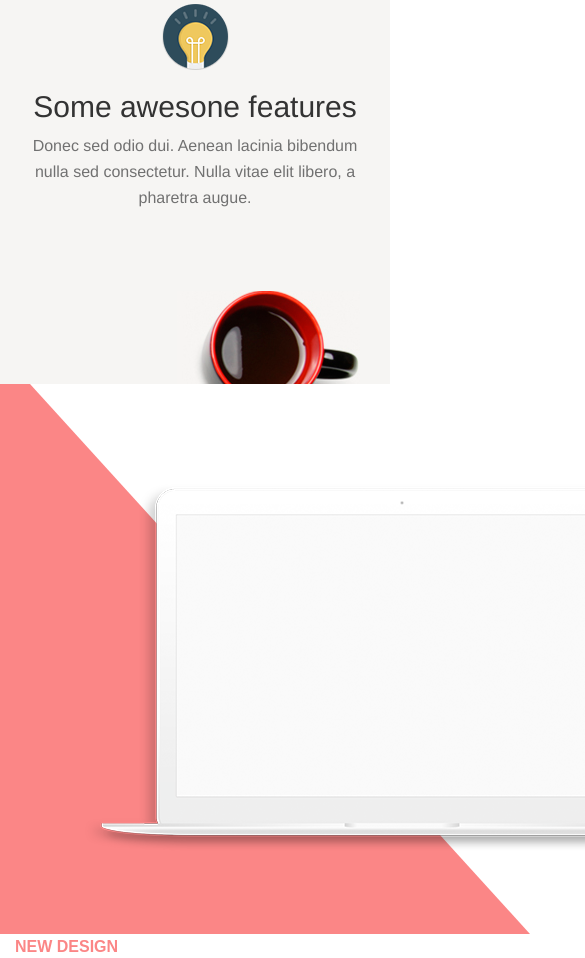
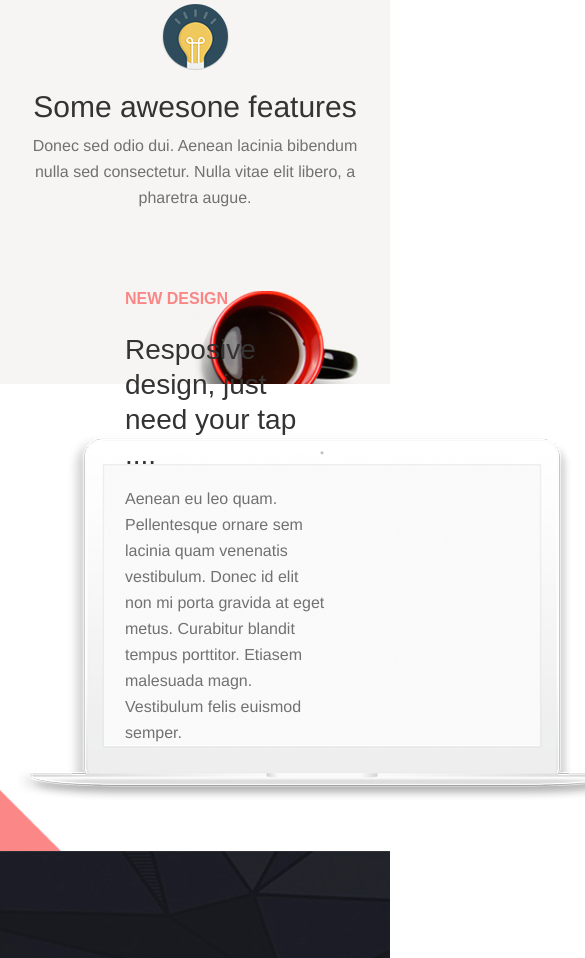
Before and after one commit to serguchok/Corporate_landing_page, a plain HTML site: page index.html in a window 390 px wide. Shown: the part 2998-3956 px from the top of the page, 585 px wide, since content can reach past the window. Drawn offline with Linux system fonts and the light colour scheme.

Commit message:
изменил медиа на блоке с ноутбуком, решил вопрос с розовым треугольником

```diff
--- a/css/main.css
+++ b/css/main.css
@@ -132,32 +132,15 @@ h2 {
     margin-top: 80px;
 }
 .laptop {
-    /*position: relative;*/
-
-    width: 600px;
-    height: 550px;
-    background: #ffffff;
-    border-bottom: 550px solid #fb8686;
-    border-right: 500px solid transparent;
+    background: #fff url("../images/bg-left2.png") right bottom no-repeat;
 }
 .laptop img {
-    margin-top: 100px;
     margin-left: 70px;
-}
-
-/*.laptop::before {
-    content: "";
-    position: absolute;
-    top: 85px;
-    left: 40px;
-    width: 630px;
-    height: 367px;
-    background: url("../images/macbook.png");
-    background-position: 0 0px;*/
-
+    margin: 80px 0;
 }
 .apple {
-    margin-top: 30px;
+    margin-top: 135px;
+    width: 25%;
 }
 .team-overlay {
     background: #22232a url("../images/Group.jpg") center top no-repeat;
@@ -165,8 +148,7 @@ h2 {
 h4 {
     font-size: 22px;
     line-height: 50px;
-    font-family: "Raleway",
-    sans-serif;
+    font-family: "Raleway", sans-serif;
     color: #ffffff;
 }
 .section-team {
--- a/css/media.css
+++ b/css/media.css
@@ -8,6 +8,13 @@
     .other .info {
         width: 80%;
     }
+    .apple {
+        width: 40%;
+    }
+    .laptop img {
+        width: 510px;
+        height: 267px;
+    }
 }
 
 
@@ -15,10 +22,23 @@
 
 @media only screen and (max-width: 991px) {
     .apple {
-        /*width: 80%;*/
+        margin-top: 30px;
+    }
+    .apple h2 {
+        font-size: 2em;
+        line-height: 35px;
+        margin-bottom: 10px;
     }
     .apple .info {
         /*width: 70%;*/
+    }
+    .laptop img {
+        width: 350px;
+        height: 187px;
+        margin: 50px 0;
+    }
+    .info-browser {
+        width: 80%;
     }
     .form-control {
         margin-top: 30px;
@@ -38,14 +58,22 @@
 }
 
 @media only screen and (max-width: 767px) {
+    .note {
+        position: relative;
+    }
     .apple {
-        width: 80%;
+        position: absolute;
+        bottom: 95px;
+        left: 110px;
+        width: 60%;
     }
-    .apple .info {
-        width: 70%;
+    .apple h2 {
+        font-size: 2em;
+        margin-bottom: 0.5em;
     }
-    .laptop {
-        width: 100%;
+    .laptop img {
+        width: 610px;
+        height: 367px;
     }
     .browser img {
         width: 100%;
--- a/index.html
+++ b/index.html
@@ -109,10 +109,10 @@
 
         <!-- browser -->
 
-        <div class="container-fluid">
+        <div class="container-fluid note">
             <div class="row">
                 <div class="col-sm-6 laptop">
-                    <img src="images/macbook.png">
+                    <img src="images/macbook.png" width="630" height="367">
                 </div>
                 <div class="col-sm-6 apple">
                     <p class="title-features">NEW DESIGN</p>
```
Also changed, not shown: images/bg-left2.png (added).
